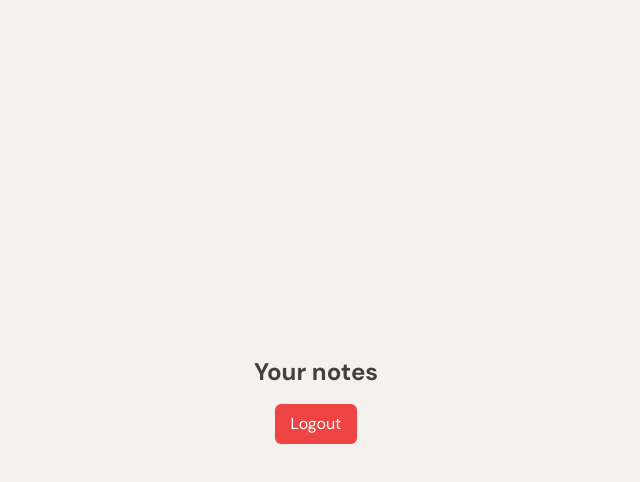
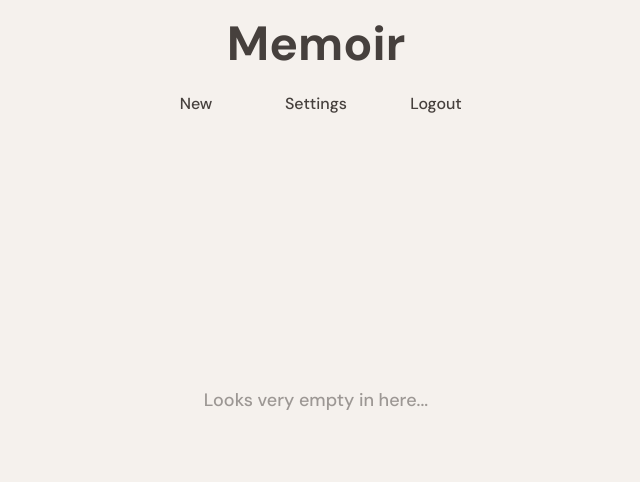
Before and after one commit to as9284/memoir, a React (Vite) app: page /notes in a window 1280 px wide. Shown: the top 482 px of the page, without its empty margins (324-964 px from the left). Built offline with nearby package versions, Linux system fonts and the light colour scheme; no server answers; sample sign-in values are in the browser's storage.

Commit message:
Add notes page with a header

```diff
--- /dev/null
+++ b/src/components/Header.jsx
@@ -0,0 +1,28 @@
+import React from "react";
+import { auth } from "../services/firebase";
+import { useNavigate } from "react-router-dom";
+
+export const Header = () => {
+  const navigate = useNavigate();
+
+  const handleLogout = async () => {
+    try {
+      await auth.signOut();
+      navigate("/");
+    } catch (error) {
+      console.error("Error logging out:", error.message);
+    }
+  };
+  return (
+    <div className="absolute top-0 w-full h-24 flex flex-col justify-center items-center gap-4 my-6 select-none">
+      <h1 className="text-3xl md:text-5xl font-bold">Memoir</h1>
+      <div className="w-full flex justify-center items-center gap-2">
+        <button className="memoir-header-btn">New</button>
+        <button className="memoir-header-btn">Settings</button>
+        <button onClick={handleLogout} className="memoir-header-btn">
+          Logout
+        </button>
+      </div>
+    </div>
+  );
+};
--- a/src/index.css
+++ b/src/index.css
@@ -12,6 +12,10 @@
   .memoir-btn {
     @apply w-36 h-12 font-medium text-base rounded-lg hover:bg-memoir-light/20 focus:bg-memoir-light/20 active:bg-memoir-light/40 duration-200;
   }
+
+  .memoir-header-btn {
+    @apply w-28 h-10 font-medium text-base rounded-lg hover:bg-memoir-dark/20 focus:bg-memoir-dark/20 active:bg-memoir-dark/40 duration-200;
+  }
 }
 
 .error {
--- a/src/pages/Notes.jsx
+++ b/src/pages/Notes.jsx
@@ -1,29 +1,14 @@
 import React from "react";
-import { auth } from "../services/firebase";
-import { useNavigate } from "react-router-dom";
+import { Header } from "../components/Header";
 
 export const Notes = () => {
-  const navigate = useNavigate();
-
-  const handleLogout = async () => {
-    try {
-      await auth.signOut();
-      navigate("/");
-    } catch (error) {
-      console.error("Error logging out:", error.message);
-    }
-  };
-
   return (
     <>
       <div className="w-full min-h-dvh bg-cover m-auto flex flex-col justify-center items-center">
-        <h1 className="text-2xl font-bold">Your notes</h1>
-        <button
-          onClick={handleLogout}
-          className="mt-4 px-4 py-2 bg-red-500 text-white rounded-md hover:bg-red-600"
-        >
-          Logout
-        </button>
+        <Header />
+        <h4 className="text-lg opacity-50 font-medium text-center select-none">
+          Looks very empty in here...
+        </h4>
       </div>
     </>
   );
```
